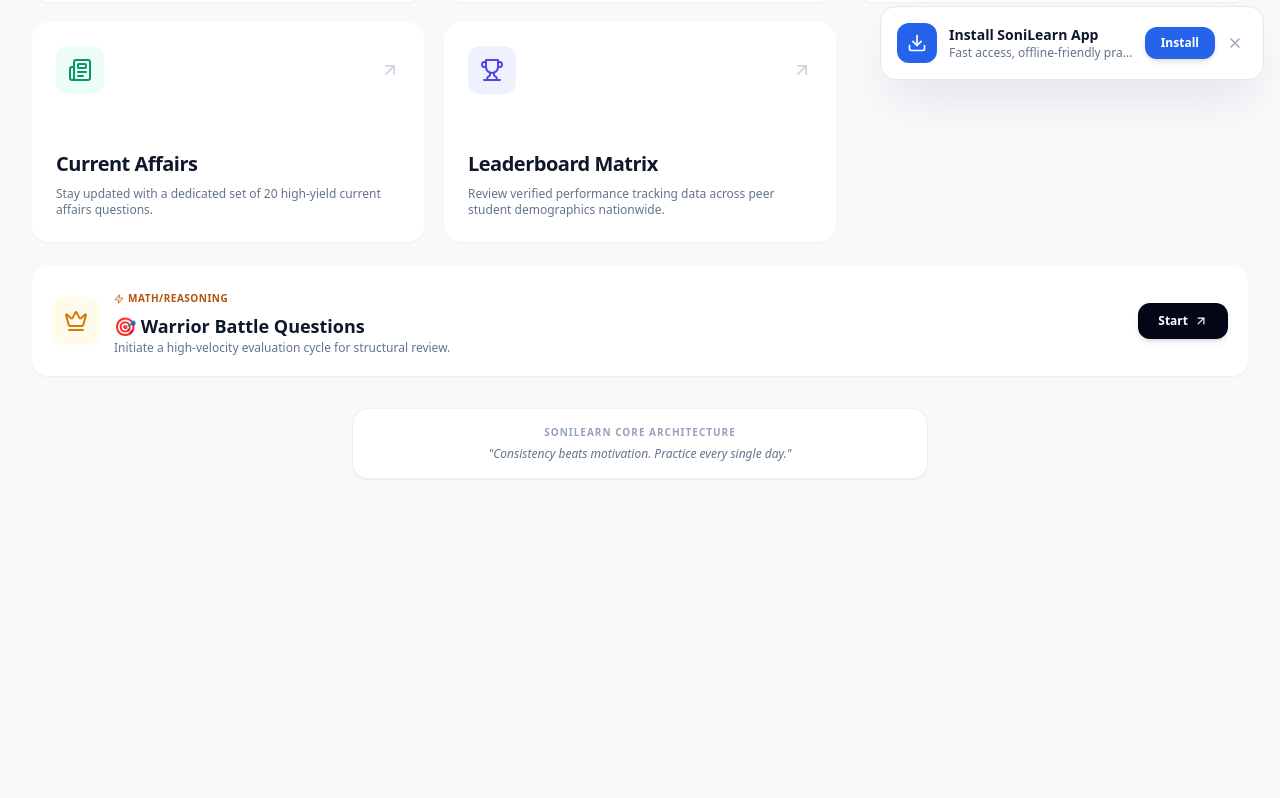
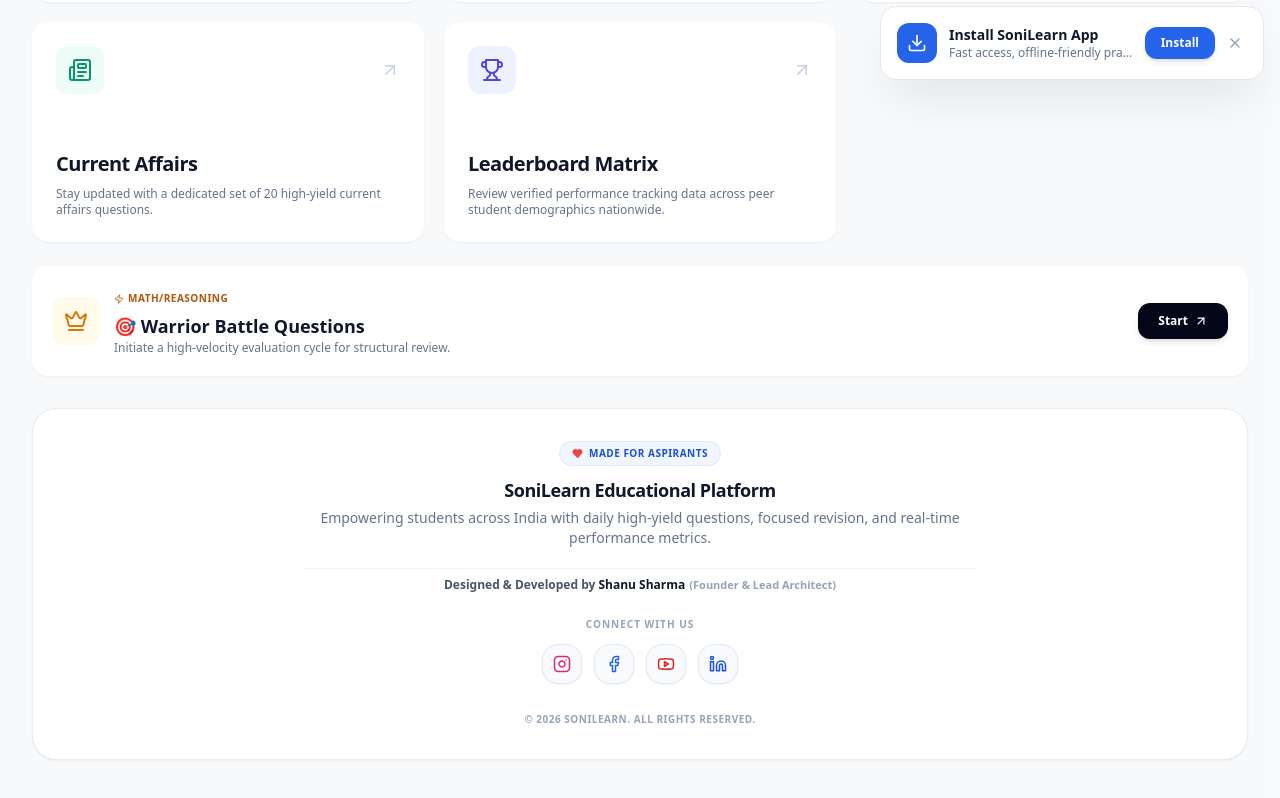
Before and after one commit to shanu-dev911/sonilearn, a Next.js app: page / in a window 1280 px wide. Shown: the part 704-1502 px from the top of the page. Before the commit the page ends 1279 px from the top, so only its background shows below. Built offline with nearby package versions, Linux system fonts and the light colour scheme; no server answers; the database is empty; sample sign-in values are in the browser's storage.

Commit message:
Add founder profile, about section and social media links to dashboard

```diff
--- a/app/page.tsx
+++ b/app/page.tsx
@@ -9,7 +9,7 @@ import { onAuthStateChanged } from "firebase/auth";
 import { doc, getDoc } from "firebase/firestore";
 import { auth, db } from "@/lib/firebase-client";
 import { checkTrialStatus } from "@/lib/trial-check";
-import { Flame, Trophy, Target, Crown, Rocket, Zap, ArrowUpRight, ShieldCheck, ScrollText, Newspaper, X } from "lucide-react";
+import { Flame, Trophy, Target, Crown, Rocket, Zap, ArrowUpRight, ShieldCheck, ScrollText, Newspaper, X, Instagram, Facebook, Youtube, Linkedin, Heart } from "lucide-react";
 import InstallPwaBanner from "@/components/InstallPwaBanner";
 import UpdatePwaBanner from "@/components/UpdatePwaBanner";
 
@@ -223,7 +223,7 @@ export default function Dashboard() {
                 {isPremium ? "Premium Workspace" : "Workspace Active"}
               </div>
               <h2 className="text-2xl sm:text-3xl md:text-4xl font-black tracking-tight leading-tight">
-               Warrior {userName}
+                Warrior {userName}
               </h2>
               <p className="text-slate-400 mt-2 text-xs sm:text-sm md:text-base max-w-xl font-medium leading-relaxed">
                 Jo apne kadmon ki kaabiliyat par vishwas rakhte hain wahi aksar manzil tak pahunchte hain aaj ka ek-ek ghanta tumhari taakat banegaur 🔥
@@ -243,7 +243,6 @@ export default function Dashboard() {
             { label: "Core Focus", val: "100% Active", desc: "Exam-oriented practice", color: "text-indigo-600" },
             { label: "Speed Test", val: "Lightning", desc: "Beat your own timer", color: "text-amber-600" },
             { label: "Your Rank", val: "Unleash", desc: "Climb to the top", color: "text-emerald-600" }
-
           ].map((item, idx) => (
             <div key={idx} className="bg-white border border-slate-200/80 rounded-2xl p-3 sm:p-4 shadow-sm">
               <p className="text-[9px] sm:text-[11px] text-slate-500 font-bold uppercase tracking-wider truncate">{item.label}</p>
@@ -325,7 +324,7 @@ export default function Dashboard() {
             </div>
           </button>
 
-          {/* CURRENT AFFAIRS CARD (ADDED) */}
+          {/* CURRENT AFFAIRS CARD */}
           <button
             onClick={() => router.push("/current-affairs")}
             className="group relative bg-white border border-slate-200 hover:border-emerald-500 rounded-2xl p-5 sm:p-6 shadow-sm hover:shadow-md transition-all duration-300 text-left flex flex-col justify-between min-h-[160px] sm:min-h-[220px] active:scale-[0.99] w-full"
@@ -398,15 +397,91 @@ export default function Dashboard() {
           </div>
         </button>
 
-        {/* BUSINESS COMPLIANCE FOOTER */}
-        <div className="bg-white border border-slate-200/60 rounded-2xl p-4 text-center shadow-sm max-w-xl mx-auto">
-          <p className="text-[9px] sm:text-[10px] uppercase tracking-widest text-slate-400 font-bold">
-            SoniLearn Core Architecture
-          </p>
-          <p className="text-slate-500 italic text-[11px] sm:text-xs font-medium mt-1.5">
-            "Consistency beats motivation. Practice every single day."
-          </p>
-        </div>
+        {/* 🌟 PROFESSIONAL FOUNDER, ABOUT & SOCIAL FOOTER */}
+        <footer className="mt-8 mb-6 bg-white border border-slate-200/80 rounded-3xl p-6 sm:p-8 shadow-sm text-center">
+          <div className="max-w-2xl mx-auto space-y-5">
+            {/* BRAND & FOUNDER INFO */}
+            <div>
+              <div className="inline-flex items-center gap-1.5 px-3 py-1 rounded-full bg-blue-50 text-blue-700 border border-blue-100 text-[10px] font-black uppercase tracking-wider mb-2.5">
+                <Heart size={11} className="text-red-500 fill-red-500" /> Made for Aspirants
+              </div>
+              <h3 className="text-lg font-black text-slate-900 tracking-tight">
+                SoniLearn Educational Platform
+              </h3>
+              <p className="text-xs sm:text-sm text-slate-500 font-medium mt-1 leading-relaxed">
+                Empowering students across India with daily high-yield questions, focused revision, and real-time performance metrics.
+              </p>
+            </div>
+
+            {/* FOUNDER TAG */}
+            <div className="pt-2 border-t border-slate-100">
+              <p className="text-xs text-slate-600 font-semibold">
+                Designed & Developed by{" "}
+                <span className="font-black text-slate-900">Shanu Sharma</span>
+                <span className="text-slate-400 block sm:inline sm:ml-1 text-[11px]">
+                  (Founder & Lead Architect)
+                </span>
+              </p>
+            </div>
+
+            {/* SOCIAL MEDIA CHANNELS */}
+            <div className="pt-1">
+              <span className="text-[10px] font-black tracking-widest text-slate-400 uppercase block mb-3">
+                Connect With Us
+              </span>
+              <div className="flex items-center justify-center gap-3 flex-wrap">
+                {/* Instagram */}
+                <a
+                  href="https://www.instagram.com/sonilearn.in/"
+                  target="_blank"
+                  rel="noopener noreferrer"
+                  aria-label="Instagram"
+                  className="w-10 h-10 rounded-2xl bg-slate-50 border border-slate-200 text-pink-600 flex items-center justify-center hover:bg-pink-50 hover:border-pink-200 hover:scale-105 active:scale-95 transition-all shadow-sm"
+                >
+                  <Instagram size={18} />
+                </a>
+
+                {/* Facebook */}
+                <a
+                  href="https://www.facebook.com/sonilearn.official"
+                  target="_blank"
+                  rel="noopener noreferrer"
+                  aria-label="Facebook"
+                  className="w-10 h-10 rounded-2xl bg-slate-50 border border-slate-200 text-blue-600 flex items-center justify-center hover:bg-blue-50 hover:border-blue-200 hover:scale-105 active:scale-95 transition-all shadow-sm"
+                >
+                  <Facebook size={18} />
+                </a>
+
+                {/* YouTube */}
+                <a
+                  href="https://www.youtube.com/@sonilearnin"
+                  target="_blank"
+                  rel="noopener noreferrer"
+                  aria-label="YouTube"
+                  className="w-10 h-10 rounded-2xl bg-slate-50 border border-slate-200 text-red-600 flex items-center justify-center hover:bg-red-50 hover:border-red-200 hover:scale-105 active:scale-95 transition-all shadow-sm"
+                >
+                  <Youtube size={18} />
+                </a>
+
+                {/* LinkedIn */}
+                <a
+                  href="https://www.linkedin.com/in/shanu-sharma-9a4950432/"
+                  target="_blank"
+                  rel="noopener noreferrer"
+                  aria-label="LinkedIn"
+                  className="w-10 h-10 rounded-2xl bg-slate-50 border border-slate-200 text-blue-700 flex items-center justify-center hover:bg-sky-50 hover:border-sky-200 hover:scale-105 active:scale-95 transition-all shadow-sm"
+                >
+                  <Linkedin size={18} />
+                </a>
+              </div>
+            </div>
+
+            {/* COPYRIGHT NOTICE */}
+            <div className="pt-2 text-[10px] text-slate-400 font-bold uppercase tracking-wider">
+              © {new Date().getFullYear()} SoniLearn. All rights reserved.
+            </div>
+          </div>
+        </footer>
       </main>
 
       <InstallPwaBanner />
```
